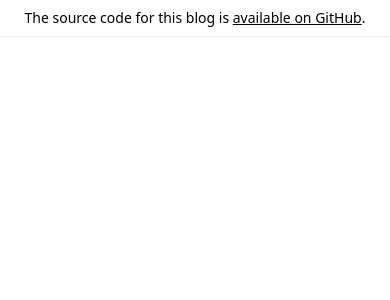
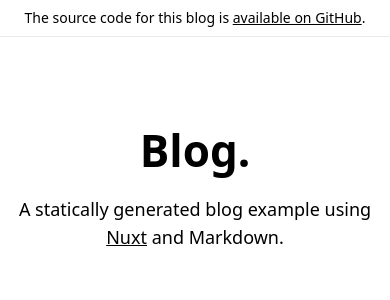
Before and after one commit to ahmadRamadhan-dotcom/simple-nuxt3-blog, a Nuxt app: page / in a window 390 px wide. Shown: the top 300 px of the page. Built offline with nearby package versions, Linux system fonts and the light colour scheme.

Commit message:
chore: responsive hero for mobile devices, sm devices, md devices, lg devices, xl devices and 2xl devices

```diff
--- a/app.vue
+++ b/app.vue
@@ -1,3 +1,6 @@
 <template>
   <Header />
+  <main>
+    <Hero />
+  </main>
 </template>
--- /dev/null
+++ b/components/Hero.vue
@@ -0,0 +1,26 @@
+<template>
+  <div
+    class="w-11/12 md:w-[740px] lg:w-[1000px] xl:w-[1250px] 2xl:w-[1500px] mx-auto mt-20 sm:mt-16"
+  >
+    <div
+      class="flex flex-col md:flex md:flex-row md:gap-14 lg:gap-10 md:items-center md:justify-between"
+    >
+      <p
+        class="text-[44px] md:text-[100px] font-bold text-[#000000] text-center"
+      >
+        Blog.
+      </p>
+      <p class="text-center md:text-start mt-3 font-normal text-lg">
+        A statically generated blog example using
+        <a
+          href="https://nuxt.com/"
+          target="_blank"
+          class="underline hover:text-[#0070f3] hover:transition"
+        >
+          Nuxt</a
+        >
+        and Markdown.
+      </p>
+    </div>
+  </div>
+</template>
```
